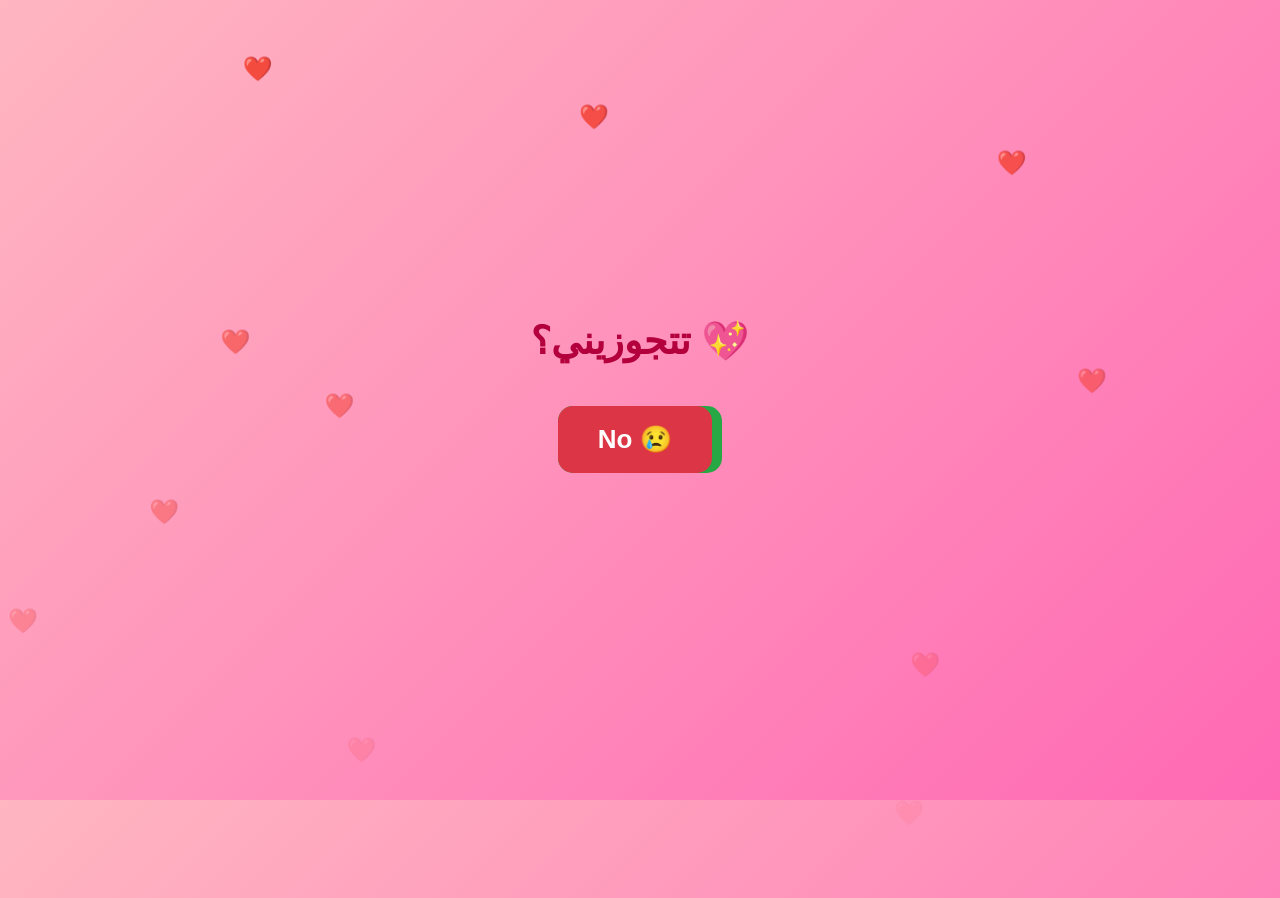
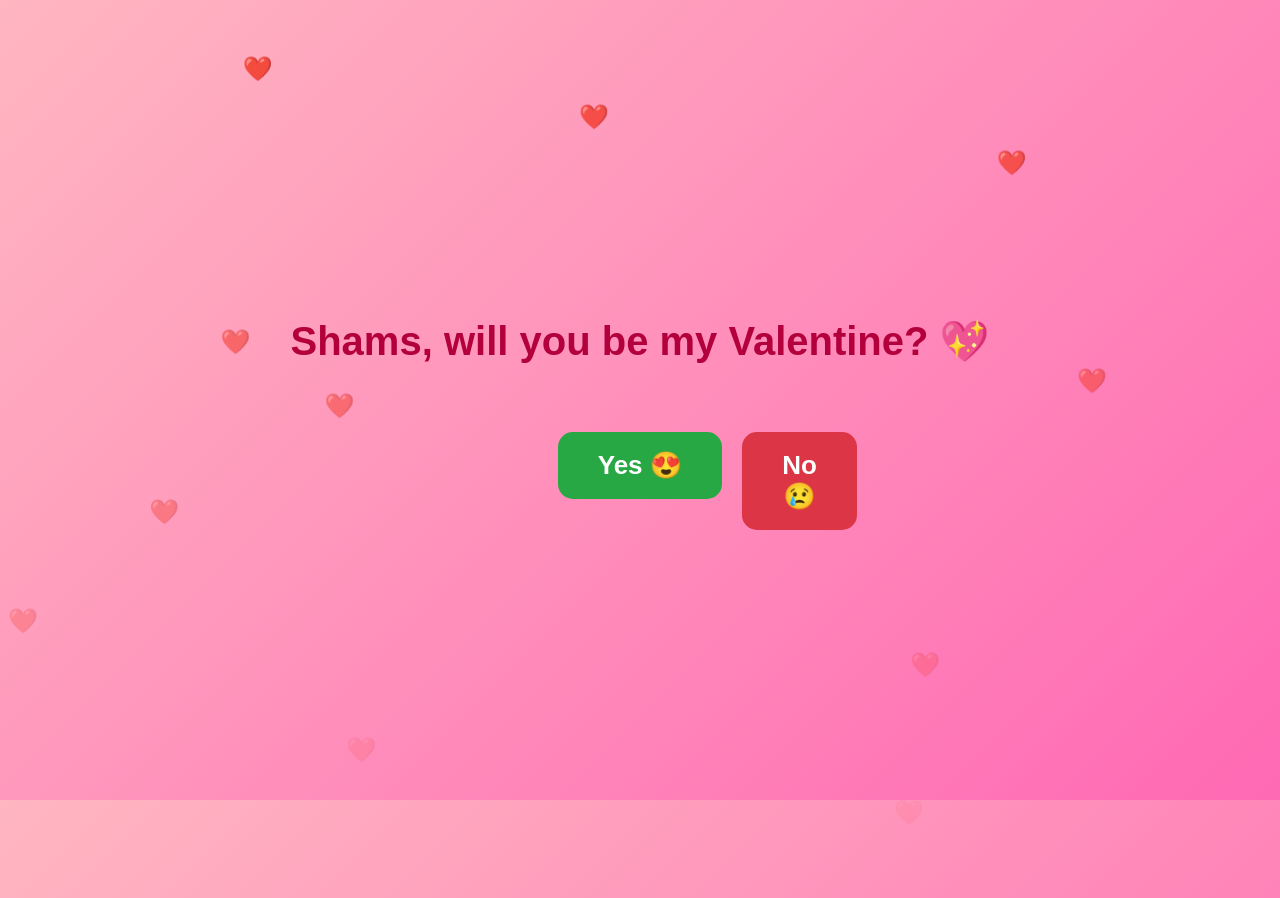
Before and after one commit to Rafeek1998/Shams, a plain HTML site: page index.html in a window 1280 px wide. Drawn offline with Linux system fonts and the light colour scheme.

Commit message:
Update index.html

```diff
--- a/index.html
+++ b/index.html
@@ -1,46 +1,76 @@
 <!DOCTYPE html>
 <html lang="en">
 <head>
-<meta charset="UTF-8" />
-<meta name="viewport" content="width=device-width, initial-scale=1.0" />
+<meta charset="UTF-8">
+<meta name="viewport" content="width=device-width, initial-scale=1.0">
 <title>For Shams ❤️</title>
 
 <style>
-  body{
-    margin:0; height:100vh;
-    display:flex; flex-direction:column;
-    justify-content:center; align-items:center;
+body {
+  margin: 0;
+  height: 100vh;
+  display: flex;
+  justify-content: center;
+  align-items: center;
+  flex-direction: column;
   font-family: Arial, sans-serif;
-    background: linear-gradient(135deg,#ffb6c1,#ff69b4);
-    overflow:hidden; text-align:center;
+  background: linear-gradient(135deg, #ffb6c1, #ff69b4);
+  overflow: hidden;
+  text-align: center;
 }
-  h1{ color:#b3003c; font-size:2.4rem; margin:0 12px 22px; }
 
-  .buttons{ position:relative; margin-top:10px; }
-  button{
-    padding:18px 40px; font-size:26px;
-    border:none; border-radius:15px;
-    cursor:pointer; margin:10px; font-weight:bold;
-    transition:0.15s;
-    /* مهم للموبايل: يقلل تأخير/سلوك اللمس */
-    touch-action: manipulation;
-    user-select: none;
-    -webkit-tap-highlight-color: transparent;
+h1 {
+  color: #b3003c;
+  font-size: 2.5rem;
 }
-  #yes{ background:#28a745; color:#fff; }
-  #no{ background:#dc3545; color:#fff; position:absolute; left:0; top:0; }
 
-  .heart{
-    position:absolute; top:-10px; font-size:24px;
+.buttons {
+  position: relative;
+  margin-top: 30px;
+}
+
+button {
+  padding: 18px 40px;
+  font-size: 26px;
+  border: none;
+  border-radius: 15px;
+  cursor: pointer;
+  margin: 10px;
+  font-weight: bold;
+  transition: 0.2s;
+}
+
+#yes {
+  background: #28a745;
+  color: white;
+}
+
+#no {
+  background: #dc3545;
+  color: white;
+  position: absolute;
+}
+
+/* ❤️ Falling Hearts */
+.heart {
+  position: absolute;
+  top: -10px;
+  font-size: 24px;
   animation: fall linear forwards;
-    pointer-events:none;
 }
-  @keyframes fall{ to{ transform: translateY(110vh); opacity:0; } }
+
+@keyframes fall {
+  to {
+    transform: translateY(110vh);
+    opacity: 0;
+  }
+}
 </style>
 </head>
 
 <body>
-  <h1> تتجوزيني؟ 💖</h1>
+
+<h1>Shams, will you be my Valentine? 💖</h1>
 
 <div class="buttons">
   <button id="yes">Yes 😍</button>
@@ -53,51 +83,55 @@
 
 let yesSize = 26;
 
+// زرار No يتحرك كل ما تضغط عليه
 function moveNo() {
-    // حدود آمنة عشان الزرار ما يطلعش برا الشاشة
-    const padding = 10;
-    const maxX = window.innerWidth  - noBtn.offsetWidth  - padding;
-    const maxY = window.innerHeight - noBtn.offsetHeight - padding;
-
-    const x = Math.random() * Math.max(maxX, 0);
-    const y = Math.random() * Math.max(maxY, 0);
+  const x = Math.random() * (window.innerWidth - 120);
+  const y = Math.random() * (window.innerHeight - 120);
 
   noBtn.style.left = x + "px";
-    noBtn.style.top  = y + "px";
+  noBtn.style.top = y + "px";
 
+  // كل مرة تضغط No يكبر Yes 😈
   yesSize += 6;
   yesBtn.style.fontSize = yesSize + "px";
 }
 
-  // ✅ الأفضل: Pointer events (شغال ماوس + لمس)
-  noBtn.addEventListener("pointerdown", (e) => {
-    e.preventDefault();      // يمنع click delay/الـ ghost click
-    moveNo();
-  });
+// يتحرك لما تضغط عليه
+noBtn.addEventListener("click", moveNo);
 
-  // اختياري: لو قربت منه بالماوس على الكمبيوتر
-  noBtn.addEventListener("mouseover", moveNo);
+// للموبايل
+noBtn.addEventListener("touchstart", moveNo);
 
-  yesBtn.addEventListener("click", () => {
+// لما تضغط Yes ❤️
+yesBtn.onclick = function () {
   document.body.innerHTML = `
-      <h1 style="color:white; font-size:3rem; margin:30px 12px 0;">
+    <h1 style="color:white; font-size:3rem;">
       Yaaay 😍 Shams said YES! 💍❤️
     </h1>
-      <h2 style="color:white;">Best Valentine Ever 💖</h2>
+    <h2 style="color:white;">
+      Best Valentine Ever 💖
+    </h2>
   `;
-  });
+};
 
 // ❤️ قلوب بتقع
-  function createHeart(){
+function createHeart() {
   const heart = document.createElement("div");
-    heart.className = "heart";
-    heart.textContent = "❤️";
+  heart.classList.add("heart");
+  heart.innerHTML = "❤️";
+
   heart.style.left = Math.random() * window.innerWidth + "px";
   heart.style.animationDuration = (2 + Math.random() * 3) + "s";
+
   document.body.appendChild(heart);
-    setTimeout(()=>heart.remove(), 5000);
+
+  setTimeout(() => {
+    heart.remove();
+  }, 5000);
 }
+
 setInterval(createHeart, 300);
 </script>
+
 </body>
 </html>
```
Lines whose indentation alone changed are shown as unchanged.
